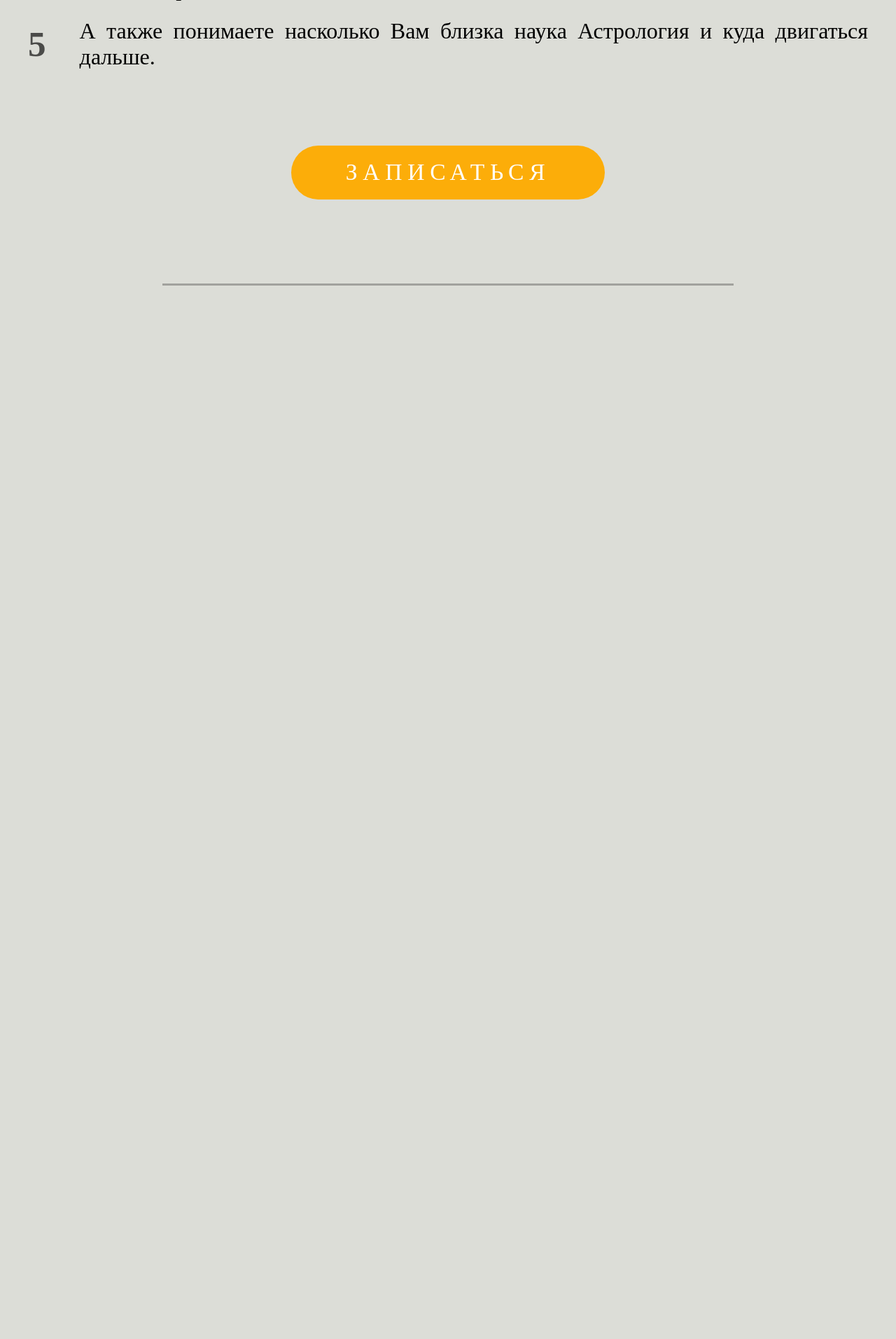
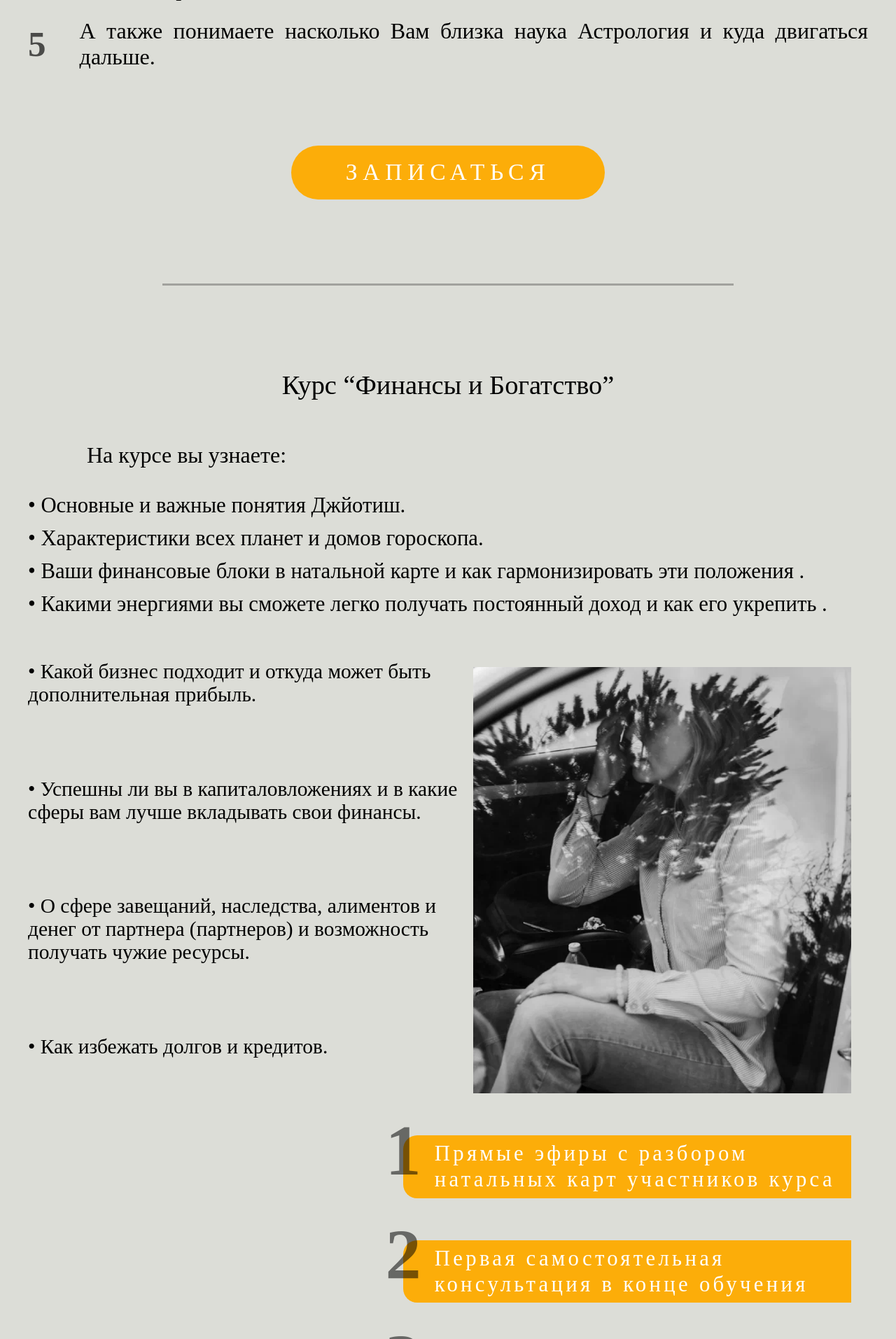
Before and after one commit to Tishe698/lololo, a Django app: page /traning in a window 1280 px wide. Shown: the part 2927-4840 px from the top of the page at 70% size. Before the commit the page ends 3335 px from the top, so only its background shows below. Run offline with Django 4.2, Linux system fonts and the light colour scheme.

Commit message:
title logo

```diff
--- a/sait/static/css/traning.css
+++ b/sait/static/css/traning.css
@@ -7,14 +7,16 @@
 }
 
 body {
-    height: 100vh;
+    height: 400vh;
     background-color: #DCDDD7;;
     padding: 0 2rem;
 }
 
 
+
+
 /* БЛОК С КУРСАМИ */
-main {
+main{
     width: 1200px;
     max-width: 100%;
     position: relative;
@@ -44,7 +46,7 @@ main {
     text-shadow: rgba(0, 0, 0, 0.35) 0 4px 4px;
 }
 
-.block_kart {
+.block_kart{
 
     display: flex;
     justify-content: center;
@@ -77,7 +79,6 @@ main {
     justify-content: center;
     margin-top: 9%;
 }
-
 .ho4y_kurs p {
     color: #FFF;
     /* text-align: center; */
@@ -88,7 +89,7 @@ main {
     text-transform: uppercase;
 }
 
-.zapis_kurs {
+.zapis_kurs{
     text-align: center;
 
 }
@@ -101,8 +102,7 @@ main {
     padding-top: 2%;
     line-height: 60%;
 }
-
-.new_line {
+.new_line{
 display: block;
 }
 
@@ -119,23 +119,22 @@ main {
     max-width: 1200px;
 }
 
-.kurs_astroSTART {
+.kurs_astroSTART{
     text-align: center;
     margin-top: 10%;
 }
 
-.kurs_astroSTART p {
+.kurs_astroSTART p{
     font-size: 3vw;
     font-family: Lora;
     font-weight: 400;
 }
 
-.pro_astrostart {
+.pro_astrostart{
     text-align: center;
     margin-top: 4%;
 }
-
-.pro_astrostart p {
+.pro_astrostart p{
     font-size: 2.5vw;
     font-family: Lora;
     font-weight: 400;
@@ -143,7 +142,7 @@ main {
     letter-spacing: 0.5vh;
 }
 
-.lico_astroST {
+.lico_astroST{
     display: flex;
     justify-content: center;
 }
@@ -154,7 +153,6 @@ main {
     padding: 6% 1.2% 0 0%;
 
 }
-
 /* план обучения*/
 .plan_obuchenia {
     justify-content: center;
@@ -162,7 +160,7 @@ main {
     margin-top: 2%;
 }
 
-.plan_obuchenia p {
+.plan_obuchenia p{
     font-size: 3vw;
     font-family: Lora;
 }
@@ -188,6 +186,7 @@ main {
   }
 
 
+
   .zapistsa {
     display: flex;
     width: 35vw;
@@ -199,7 +198,6 @@ main {
     justify-content: center;
     margin-top: 9%;
 }
-
 .zapistsa p {
     color: #FFF;
 
@@ -209,5 +207,121 @@ main {
     letter-spacing: 0.60375vw;
     text-transform: uppercase;
 }
+    /* конец второго блока*/
 
+    /* третий блок*/
+
+.treti_block{
+    max-width: 1200px;
+}
+
+.finasy_bogatstvo{
+    justify-content: center;
+    display: flex;
+    margin-top: 10%;
+}
+.finasy_bogatstvo p{
+    font-size: 3vw;
+    font-family: Lora;
+    font-weight: 400;
+}
+
+.nakurse_uznaem{
+    margin: 5% 0 0 7%;
+    font-size: 2.5vw;
+    font-family: Lora;
+    font-weight: 400;
+}
+
+.nakurse_uznaem p{
+    font-family: Lora;
+    font-weight: 400;
+}
+
+.punkty{
+    margin: 3% 0 0 0%;
+}
+
+.punkty p{
+    font-family: Lora;
+    font-weight: 400 ;
+    font-size: 2.4vw;
+    margin-bottom: 1%;
+}
+
+.lico_finansy{
+display: flex;
+justify-content: flex-end;
+}
+
+.lico_finansy img {
+    object-fit: cover;
+    width: 45%;
+    margin: 5% 2% 0 0;
+}
+
+.punkty2{
+    justify-content: space-around;
+    display: flex;
+    font-size: 2.3vw;
+    flex-direction: column;
+}
+.punkty2 p{
+font-family: Lora;
+}
+
+
+.krasivie_punkty {
+    display: flex;
+    flex-direction: column;
+    align-items: flex-end;
+}
+
+.kvadrat_kras_punkt {
+    position: relative; /* Add relative positioning */
+    width: 50vw;
+    height: 7vw;
+    background-color: #FCAD09;
+    display: flex;
+    align-items: center;
+    border-top-left-radius: 20px;
+    border-bottom-left-radius: 20px;
+    margin: 5% 2% 0 0;
+}
+
+.kvadrat_kras_punkt p {
+    color: #FFF;
+    font-size: 2.4vw;
+    font-family: Lora;
+    font-style: normal;
+    font-weight: 300;
+    padding-left: 7%;
+    line-height: 1.2em;
+    letter-spacing: 0.14em;
+}
+
+.cifra {
+    position: absolute;
+    bottom: 0.8vw;
+    right: 96%;
+}
+
+.cifra h1 {
+    font-family: Lora;
+    color: rgba(0, 0, 0, 0.53);
+    font-size: 8vw;
+}
+
+.result5ned p {
+    font-size: 2.4vw;
+    font-family: Lora;
+    margin-top: 10%;
+    line-height: 1.6em;
+    letter-spacing: 0.1em;
+}
+
+.result5ned p{
+    font-size: 2vw;
+    font-family: Lora;
+}
     /* конец второго блока*/
--- a/templates/traning_curse.html
+++ b/templates/traning_curse.html
@@ -107,6 +107,68 @@
         </div>
         <div class="linebott1sect"></div>
     </div>
+            <div class="treti_block">
+            <div class="finasy_bogatstvo">
+                <p>Курс “Финансы и Богатство”</p>
+            </div>
+            <div class="nakurse_uznaem">
+                <p>На курсе вы узнаете:</p>
+            </div>
+            <div class="punkty">
+                <p>• Основные и важные понятия Джйотиш.</p>
+                <p>• Характеристики всех планет и домов гороскопа.</p>
+                <p>• Ваши финансовые блоки в натальной карте и как гармонизировать эти положения .</p>
+                <p>• Какими энергиями вы сможете легко получать постоянный доход и как его укрепить .</p>
+            </div>
+            <div class="lico_finansy">
+                <div class="punkty2">
+                    <p>• Какой бизнес подходит и откуда может быть дополнительная прибыль. </p>
+                    <p>• Успешны ли вы в капиталовложениях и в какие сферы вам лучше вкладывать свои финансы. </p>
+                    <p>• О сфере завещаний, наследства, алиментов и денег от партнера (партнеров) и возможность получать
+                        чужие ресурсы.</p>
+                    <p>• Как избежать долгов и кредитов.</p>
+                </div>
+                <img src="{% static 'img/traning/лицо фанинсы.png' %}" alt="">
+            </div>
+
+            <div class="krasivie_punkty">
+                <div class="kvadrat_kras_punkt">
+                    <div class="cifra">
+                        <h1>1</h1>
+                    </div>
+                    <p>Прямые эфиры с разбором <br> натальных карт участников курса</p>
+                </div>
+                <div class="kvadrat_kras_punkt">
+                    <div class="cifra">
+                        <h1>2</h1>
+                    </div>
+                    <p>Первая самостоятельная консультация в конце обучения</p>
+                </div>
+                <div class="kvadrat_kras_punkt">
+                    <div class="cifra">
+                        <h1>3</h1>
+                    </div>
+                    <p>Постоянная поддрежка педагога в чате</p>
+                </div>
+                <div class="kvadrat_kras_punkt">
+                    <div class="cifra">
+                        <h1>4</h1>
+                    </div>
+                    <p>Неограниченный по времени доступ к урокам</p>
+                </div>
+            </div>
+            <div class="result5ned">
+                <p> Уже на 5-й неделе обучения вы определите свой постоянный источник дохода и найдете свои
+                    дополнительные денежные сферы, поймете какой бизнес для вас вас будет успешным и по душе! Этот курс
+                    — глубокое погружение. Информация даётся понятным языком и даже новички в астрологии быстро
+                    усваивают и разбираются в нюансах </p>
+            </div>
+            <div class="zapistsa">
+                <p>Записаться</p>
+            </div>
+            <div class="linebott1sect"></div>
+
+        </div>
 </main>
 <script src='{% static "js/header.js" %}'></script>
 </body>
```
Also changed, not shown: sait/static/img/traning/лицо фанинсы.png (added). Lines whose indentation alone changed are shown as unchanged.
